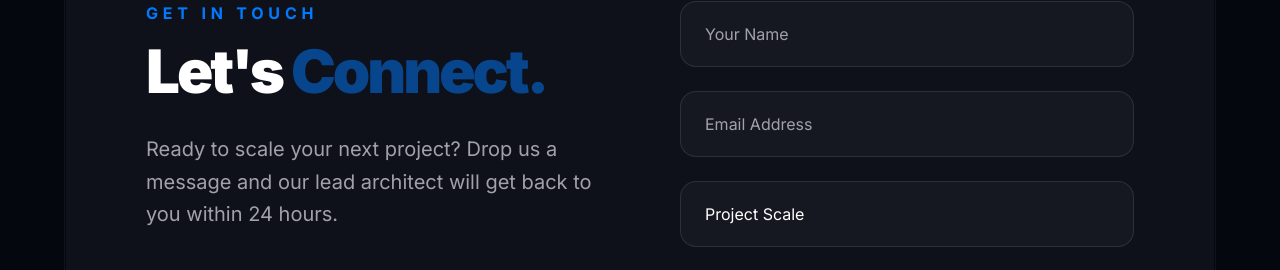
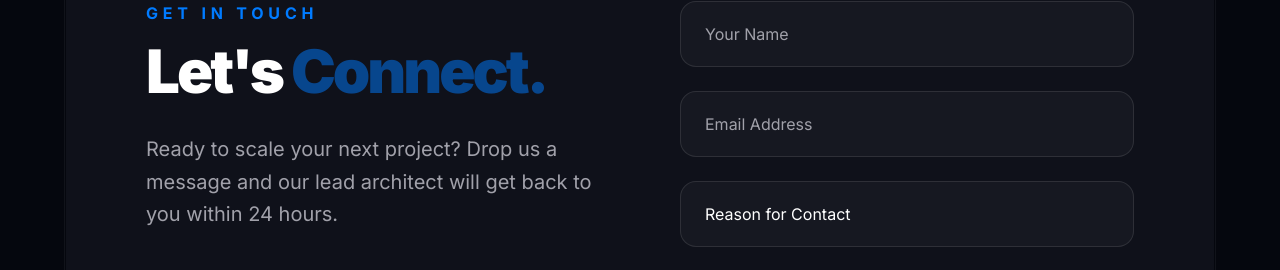
Before and after one commit to anshul29292929/creptech, a React (Vite) app: page / in a window 1280 px wide. Shown: the part 8522-8792 px from the top of the page. Built offline with nearby package versions, Linux system fonts and the light colour scheme.

Commit message:
form for hostinger mail

```diff
--- a/src/components/CareersPage.jsx
+++ b/src/components/CareersPage.jsx
@@ -2,7 +2,7 @@ import React, { useState } from 'react';
 import { motion } from 'framer-motion';
 import { Send, MapPin, Mail, CheckCircle, AlertCircle, Loader2 } from 'lucide-react';
 
-const FORM_ENDPOINT = 'https://creptech.online/api/contact.php';
+const FORM_ENDPOINT = '/api/contact.php';
 
 export default function CareersPage() {
   const [form, setForm] = useState({ name: '', email: '', role: '', portfolio: '', message: '' });
@@ -14,6 +14,17 @@ export default function CareersPage() {
   const handleSubmit = async (e) => {
     e.preventDefault();
     setStatus('loading');
+
+    // Simulate successful form submission on local development server
+    if (window.location.hostname === 'localhost' || window.location.hostname === '127.0.0.1') {
+      setTimeout(() => {
+        setStatus('success');
+        setForm({ name: '', email: '', role: '', portfolio: '', message: '' });
+        console.log('Local dev environment detected: Form submission mocked successfully.');
+      }, 1500);
+      return;
+    }
+
     try {
       const res = await fetch(FORM_ENDPOINT, {
         method: 'POST',
--- a/src/components/ContactForm.jsx
+++ b/src/components/ContactForm.jsx
@@ -2,7 +2,7 @@ import React, { useState } from 'react';
 import { motion } from 'framer-motion';
 import { Send, MapPin, Mail, CheckCircle, AlertCircle, Loader2 } from 'lucide-react';
 
-const FORM_ENDPOINT = 'https://creptech.online/api/contact.php';
+const FORM_ENDPOINT = '/api/contact.php';
 
 const ContactForm = () => {
   const [form, setForm] = useState({ name: '', email: '', scale: '', message: '' });
@@ -14,6 +14,17 @@ const ContactForm = () => {
   const handleSubmit = async (e) => {
     e.preventDefault();
     setStatus('loading');
+
+    // Simulate successful form submission on local development server
+    if (window.location.hostname === 'localhost' || window.location.hostname === '127.0.0.1') {
+      setTimeout(() => {
+        setStatus('success');
+        setForm({ name: '', email: '', scale: '', message: '' });
+        console.log('Local dev environment detected: Form submission mocked successfully.');
+      }, 1500);
+      return;
+    }
+
     try {
       const res = await fetch(FORM_ENDPOINT, {
         method: 'POST',
@@ -145,10 +156,15 @@ const ContactForm = () => {
                         onChange={handleChange}
                         className="w-full bg-white/[0.03] border border-white/10 rounded-2xl px-6 py-5 text-white focus:outline-none focus:border-primary-blue focus:bg-white/[0.05] transition-all appearance-none cursor-pointer"
                       >
-                        <option value="" className="bg-surface-dark text-text-dimmed">Project Scale</option>
-                        <option value="Small Scale (MVP)" className="bg-surface-dark">Small Scale (MVP)</option>
-                        <option value="Medium Scale (SaaS)" className="bg-surface-dark">Medium Scale (SaaS)</option>
-                        <option value="Large Scale (Enterprise)" className="bg-surface-dark">Large Scale (Enterprise)</option>
+                        <option value="" className="bg-surface-dark text-text-dimmed">Reason for Contact</option>
+                        <option value="General Enquiry" className="bg-surface-dark">General Enquiry</option>
+                        <option value="Call Back Request" className="bg-surface-dark">Call Back Request</option>
+                        <option value="Business Website Development" className="bg-surface-dark">Business Website Development</option>
+                        <option value="E-commerce Website" className="bg-surface-dark">E-commerce Website</option>
+                        <option value="Portfolio Website" className="bg-surface-dark">Portfolio Website</option>
+                        <option value="Website Redesign" className="bg-surface-dark">Website Redesign</option>
+                        <option value="SEO Optimization" className="bg-surface-dark">SEO Optimization</option>
+                        <option value="Website Maintenance" className="bg-surface-dark">Website Maintenance</option>
                       </select>
                       <textarea
                         name="message"
--- a/src/components/Header.jsx
+++ b/src/components/Header.jsx
@@ -74,7 +74,16 @@ export default function Header() {
         <div className="max-w-7xl mx-auto px-6 md:px-8 h-16 flex items-center justify-between">
 
           {/* Logo */}
-          <Link to="/" className="flex items-center group shrink-0">
+          <Link
+            to="/"
+            className="flex items-center group shrink-0"
+            onClick={(e) => {
+              if (location.pathname === '/') {
+                e.preventDefault();
+                window.scrollTo({ top: 0, behavior: 'smooth' });
+              }
+            }}
+          >
             <img
               src="/assets/logo.png"
               className="h-8 md:h-10 w-auto object-contain transition-transform group-hover:scale-105 duration-500"
--- a/src/components/WebPricingSection.jsx
+++ b/src/components/WebPricingSection.jsx
@@ -2,7 +2,7 @@ import React, { useState, useEffect, useRef } from 'react';
 import { motion, AnimatePresence } from 'framer-motion';
 import { Check, X, Send, Loader2, CheckCircle, AlertCircle, Sparkles } from 'lucide-react';
 
-const FORM_ENDPOINT = 'https://creptech.online/api/contact.php';
+const FORM_ENDPOINT = '/api/contact.php';
 
 const plans = [
   {
@@ -126,6 +126,17 @@ function PlanModal({ plan, onClose }) {
   const handleSubmit = async (e) => {
     e.preventDefault();
     setStatus('loading');
+
+    // Simulate successful form submission on local development server
+    if (window.location.hostname === 'localhost' || window.location.hostname === '127.0.0.1') {
+      setTimeout(() => {
+        setStatus('success');
+        setForm({ name: '', email: '', phone: '', company: '', message: '' });
+        console.log('Local dev environment detected: Form submission mocked successfully.');
+      }, 1500);
+      return;
+    }
+
     try {
       const res = await fetch(FORM_ENDPOINT, {
         method: 'POST',
```
